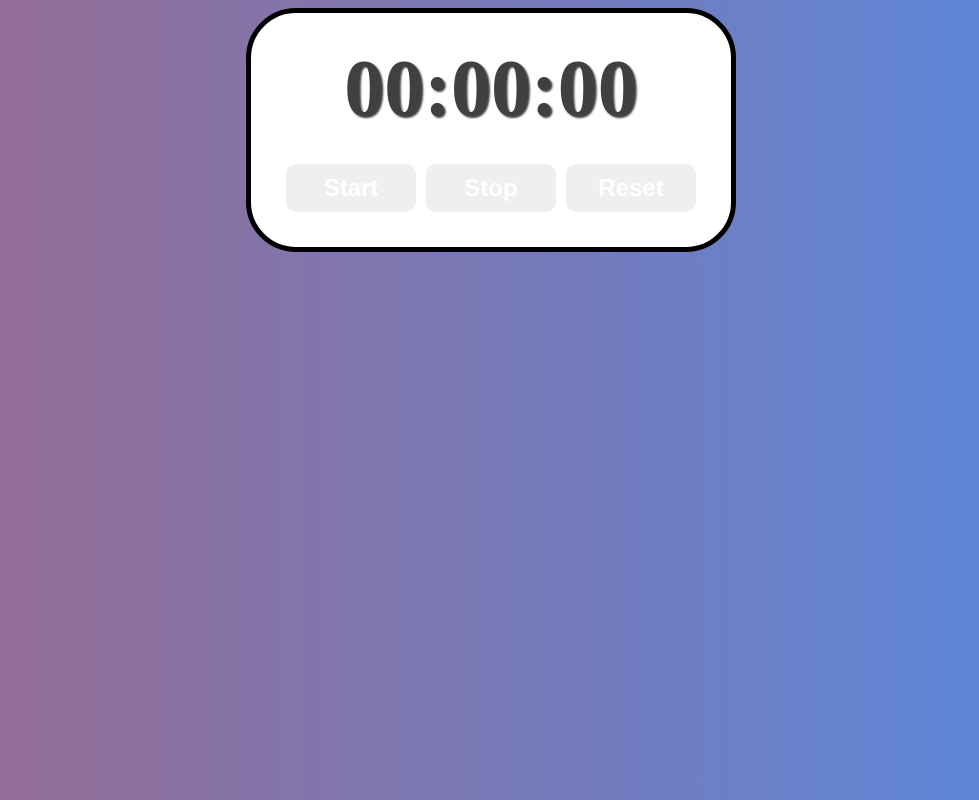
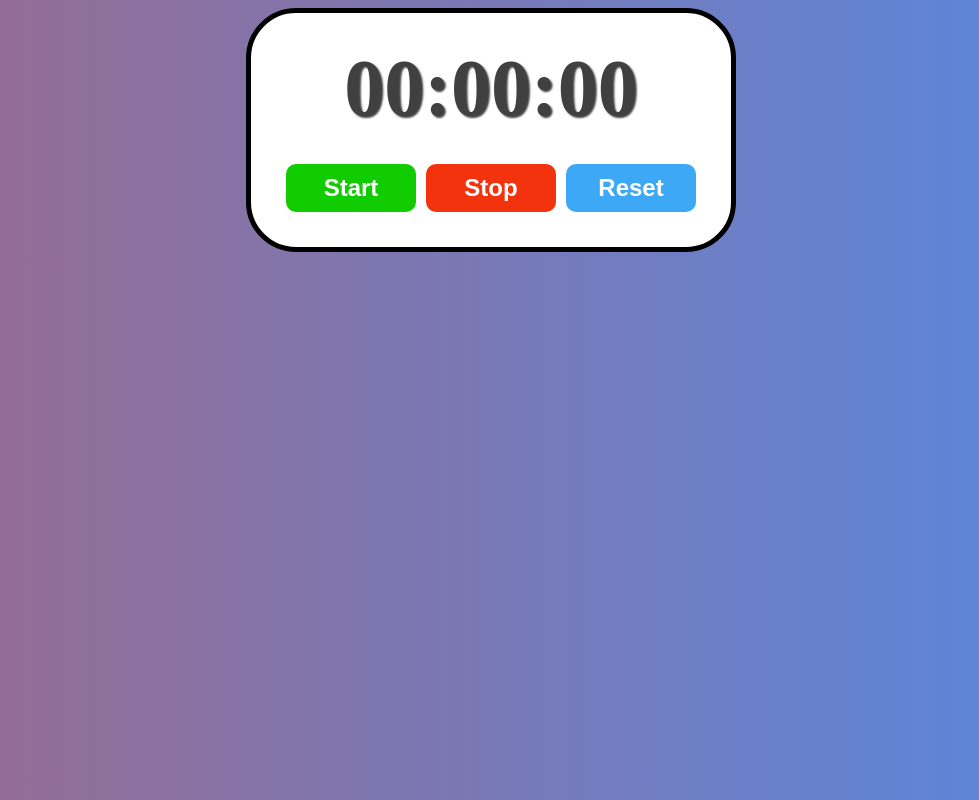
Before and after one commit to nayanatara07/Stopwatch, a React (Create React App) app: page / in a window 1280 px wide. Shown: the whole page, without its empty margins (149-1128 px from the left). Built offline with nearby package versions, Linux system fonts and the light colour scheme.

Commit message:
button hover

```diff
--- a/src/assets/index.css
+++ b/src/assets/index.css
@@ -36,3 +36,22 @@ body{
     color: white;
     transition: background-color 0.5s ease;
 }
+
+.start-button{
+    background-color: hsl(115, 100%, 40%);
+    }
+.start-button:hover{
+    background-color: hsl(115, 100%, 30%);
+    }
+.stop-button{
+    background-color: hsl(10, 90%, 50%);
+    }
+.stop-button:hover{
+    background-color: hsl(10, 90%, 40%);
+    }
+.reset-button{
+    background-color: hsl(205, 90%, 60%);
+    }
+.reset-button:hover{
+    background-color: hsl(205, 90%, 40%);
+    }
```
